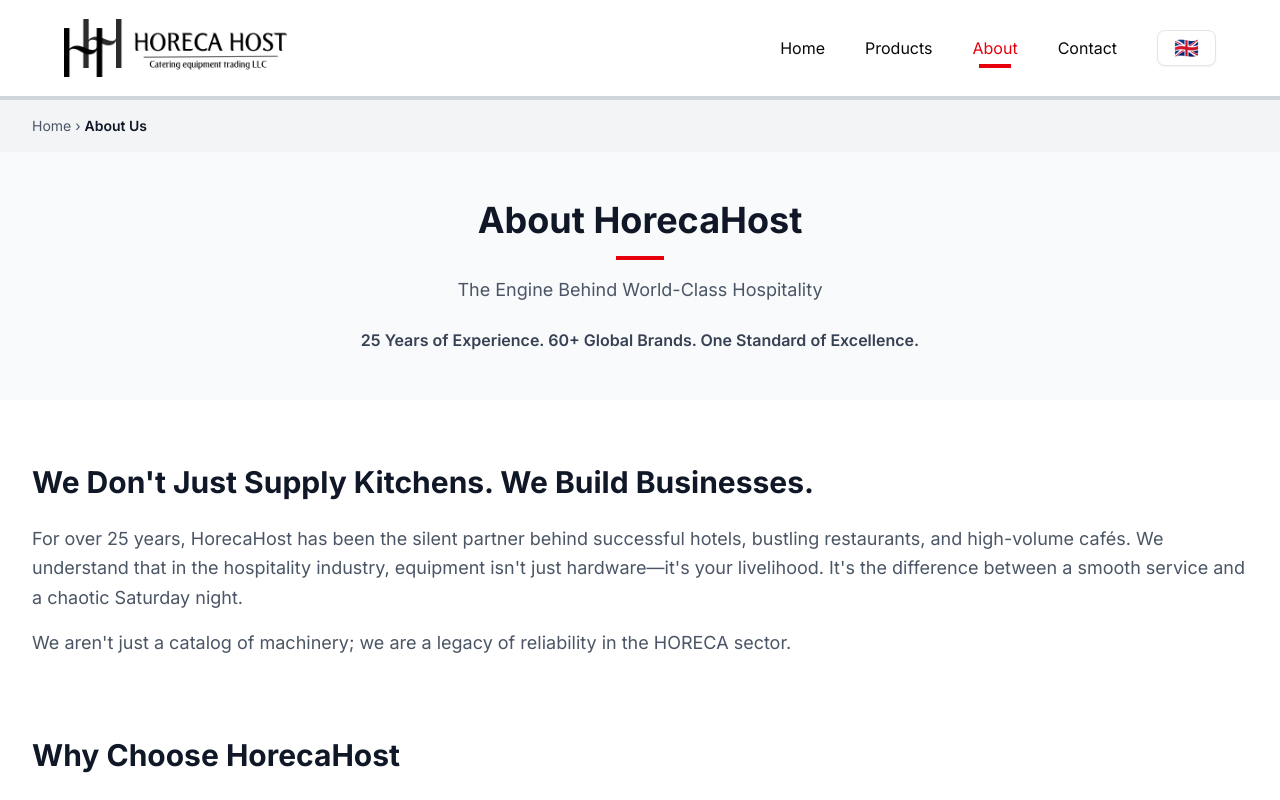
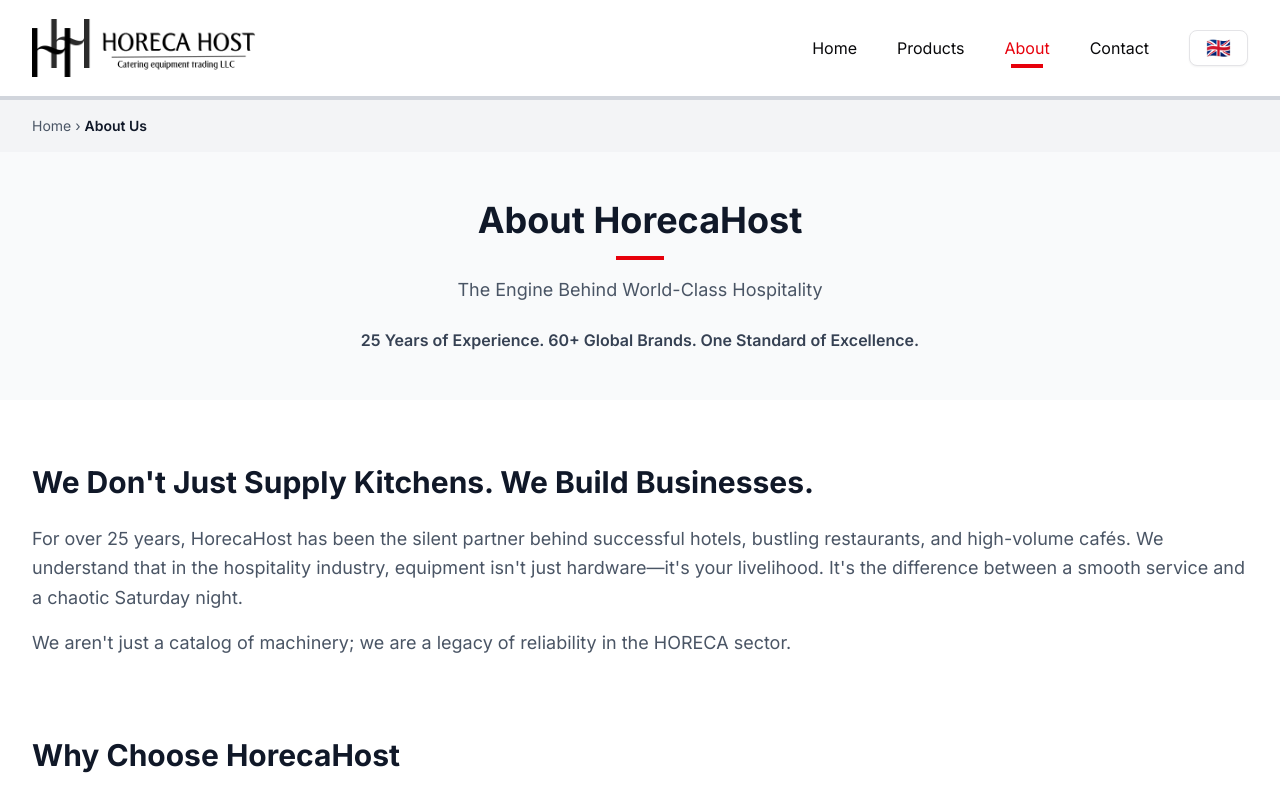
Before and after one commit to createweb7/horecahost, a Next.js app: page /about in a window 1280 px wide. Shown: the top 800 px of the page. Built offline with nearby package versions, Linux system fonts and the light colour scheme; no server answers; the database is empty.

Commit message:
Revert "Fix: Center Bismillah symbol and position hamburger icon to left on mobile Arabic"
This reverts commit d8a68d6e662a3a7c41aed3a58ccf0db5d8bba465.

```diff
--- a/components/navbar/Navbar.tsx
+++ b/components/navbar/Navbar.tsx
@@ -53,57 +53,8 @@
     }
   };
   return (
-    <nav className="flex items-center justify-center w-full relative" suppressHydrationWarning>
-      {/* Hamburger for mobile */}
-      <div className={`flex gap-5 items-center lg:hidden absolute ${isArabic ? "left-4" : "right-4"}`}>
-        <Sheet open={open} onOpenChange={setOpen}>
-          <SheetTrigger asChild>
-            <Button variant="ghost" size="icon" className="lg:hidden">
-              <Menu className="h-6 w-6" />
-            </Button>
-          </SheetTrigger>
-
-          <SheetContent side={isArabic ? "right" : "left"} className="p-4">
-            <VisuallyHidden>
-              <SheetTitle>Navigation Menu</SheetTitle>
-              <SheetDescription>Mobile navigation links</SheetDescription>
-            </VisuallyHidden>
-            <nav className="flex flex-col gap-6 pt-16">
-              <Link
-                href={isArabic ? "/ar" : "/"}
-                onClick={() => setOpen(false)}
-                className="text-lg border-b pb-2"
-              >
-                {isArabic ? "الرئيسية" : "Home"}
-              </Link>
-              <Link
-                href={isArabic ? "/ar/products" : "/products"}
-                onClick={() => setOpen(false)}
-                className="text-lg border-b pb-2"
-              >
-                {isArabic ? "المنتجات" : "Products"}
-              </Link>
-              <Link
-                href={isArabic ? "/ar/about" : "/about"}
-                onClick={() => setOpen(false)}
-                className="text-lg border-b pb-2"
-              >
-                {isArabic ? "من نحن" : "About"}
-              </Link>
-              <Link
-                href={isArabic ? "/ar/contact" : "/contact"}
-                onClick={() => setOpen(false)}
-                className="text-lg border-b pb-2"
-              >
-                {isArabic ? "اتصل بنا" : "Contact"}
-              </Link>
-            </nav>
-          </SheetContent>
-        </Sheet>
-      </div>
-
-      {/* Logo */}
-      <div className={`flex-none ${isArabic ? "ml-auto mr-4 sm:mr-8" : "mr-auto ml-4 sm:ml-8"}`}>
+    <nav className="flex items-center justify-between w-full" suppressHydrationWarning>
+      <div className={`flex-none ${isArabic ? "order-last" : "order-first"}`}>
         <Link href={isArabic ? "/ar" : "/"}>
           <div className="relative w-36 sm:w-56 h-12 sm:h-16">
             <Image
@@ -118,15 +69,13 @@
         </Link>
       </div>
 
-      {/* Bismillah - centered */}
       {isArabic && (
-        <div className="flex flex-1 justify-center items-center">
+        <div className="flex flex-1 justify-center items-center order-none">
           <p className="text-2xl sm:text-3xl text-gray-700">﷽</p>
         </div>
       )}
 
-      {/* Desktop menu */}
-      <div className={`hidden lg:flex gap-5 items-center ${isArabic ? "mr-auto ml-4 sm:ml-8" : "ml-auto mr-4 sm:mr-8"}`}>
+      <div className={`hidden lg:flex gap-5 items-center ${isArabic ? "order-first" : "order-last ml-auto"}`}>
         <ul className="flex flex-row">
           <li
             className={`px-5 py-2 transition-colors hover:text-red-600 relative ${
@@ -201,6 +150,53 @@
           </DropdownMenuContent>
         </DropdownMenu>
       </div>
+
+      <div className={`flex gap-5 items-center lg:hidden`}>
+        <Sheet open={open} onOpenChange={setOpen}>
+          <SheetTrigger asChild>
+            <Button variant="ghost" size="icon" className="lg:hidden">
+              <Menu className="h-6 w-6" />
+            </Button>
+          </SheetTrigger>
+
+          <SheetContent side="left" className="p-4">
+            <VisuallyHidden>
+              <SheetTitle>Navigation Menu</SheetTitle>
+              <SheetDescription>Mobile navigation links</SheetDescription>
+            </VisuallyHidden>
+            <nav className="flex flex-col gap-6 pt-16">
+              <Link
+                href={isArabic ? "/ar" : "/"}
+                onClick={() => setOpen(false)}
+                className="text-lg border-b pb-2"
+              >
+                {isArabic ? "الرئيسية" : "Home"}
+              </Link>
+              <Link
+                href={isArabic ? "/ar/products" : "/products"}
+                onClick={() => setOpen(false)}
+                className="text-lg border-b pb-2"
+              >
+                {isArabic ? "المنتجات" : "Products"}
+              </Link>
+              <Link
+                href={isArabic ? "/ar/about" : "/about"}
+                onClick={() => setOpen(false)}
+                className="text-lg border-b pb-2"
+              >
+                {isArabic ? "من نحن" : "About"}
+              </Link>
+              <Link
+                href={isArabic ? "/ar/contact" : "/contact"}
+                onClick={() => setOpen(false)}
+                className="text-lg border-b pb-2"
+              >
+                {isArabic ? "اتصل بنا" : "Contact"}
+              </Link>
+            </nav>
+          </SheetContent>
+        </Sheet>
+      </div>
     </nav>
   );
 }
```
